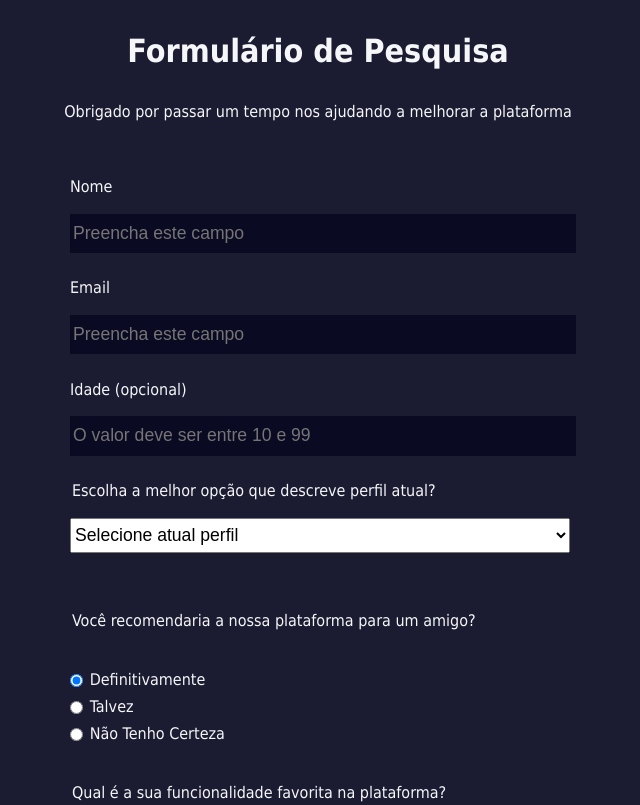
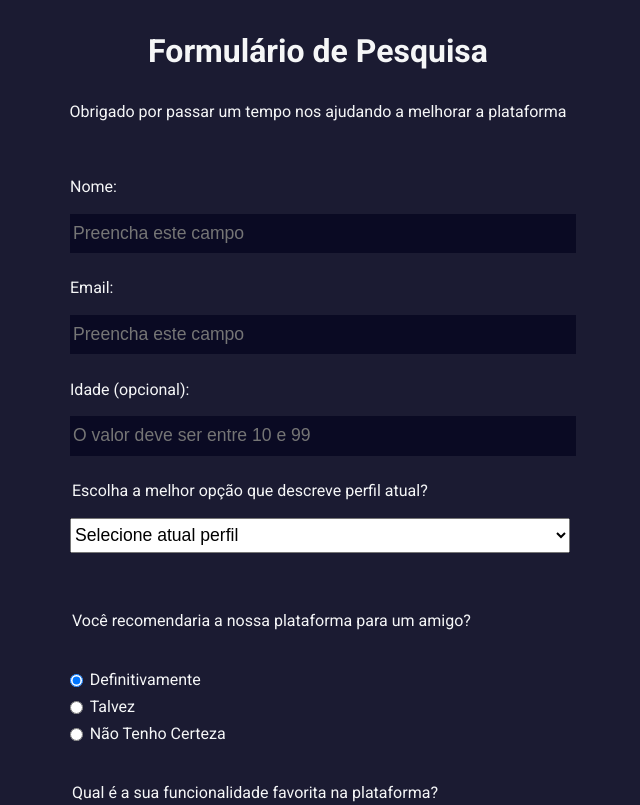
Before and after one commit to marcelo-moreira-code/projeto-formulario-de-pesquisa, a plain HTML site: page index.html in a window 1280 px wide. Shown: the top 805 px of the page, without its empty margins (322-962 px from the left). Drawn offline with Linux system fonts and the light colour scheme.

Commit message:
font-roboto

```diff
--- a/estilo/style.css
+++ b/estilo/style.css
@@ -1,5 +1,6 @@
 @charset "UTF-8";
 
+@import url('https://fonts.googleapis.com/css2?family=Roboto:ital,wght@0,100;0,300;0,400;0,500;0,700;0,900;1,100;1,300;1,400;1,500;1,700;1,900&display=swap');
 
 body {
     width: 100%;
@@ -8,7 +9,7 @@
     background-color: #1b1b32;
     color: #f5f6f7;
 
-    font-family: "Tahoma";
+    font-family: "Roboto";
     font-size: 16px;
 }
 
@@ -38,6 +39,9 @@
 fieldset {
     border: none;
     padding: 2em 0px;
+}
+fieldset#recomenda {
+   margin-top: 0px;
 }
 
 fieldset:last-of-type {
--- a/index.html
+++ b/index.html
@@ -12,11 +12,9 @@
 
     <form action="" id="formulario-pesquisa">
         <fieldset>
-            <label for="nome" id="nome-label">Nome <input id="nome" name="nome" type="text" placeholder="Preencha este campo" required> </label>
-            <label for="email" id="email-label">Email <input id="email" name="email" type="email" placeholder="Preencha este campo" required> </label>
-            <label for="idade" id="idade-label">Idade (opcional) <input id="idade" name="idade" type="number" min="10" max="99" placeholder="O valor deve ser entre 10 e 99" required> </label>
-
-
+            <label for="nome" id="nome-label">Nome: <input id="nome" name="nome" type="text" placeholder="Preencha este campo" required> </label>
+            <label for="email" id="email-label">Email: <input id="email" name="email" type="email" placeholder="Preencha este campo" required> </label>
+            <label for="idade" id="idade-label">Idade (opcional): <input id="idade" name="idade" type="number" min="10" max="99" placeholder="O valor deve ser entre 10 e 99" required> </label>
 
             <label for="perfil">
                 <legend>Escolha a melhor opção que descreve perfil atual?</legend>
@@ -31,7 +29,7 @@
             </label>
         </fieldset>
 
-        <fieldset>
+        <fieldset id="recomenda">
             <legend>Você recomendaria a nossa plataforma para um amigo?</legend>
             <label for="definitivamente" ><input id="definitivamente" name="escolha" type="radio" class="inline" checked>Definitivamente </label>
             <label for="talvez"><input id="talvez" value="talvez" name="escolha" type="radio" class="inline">Talvez  </label>
```
